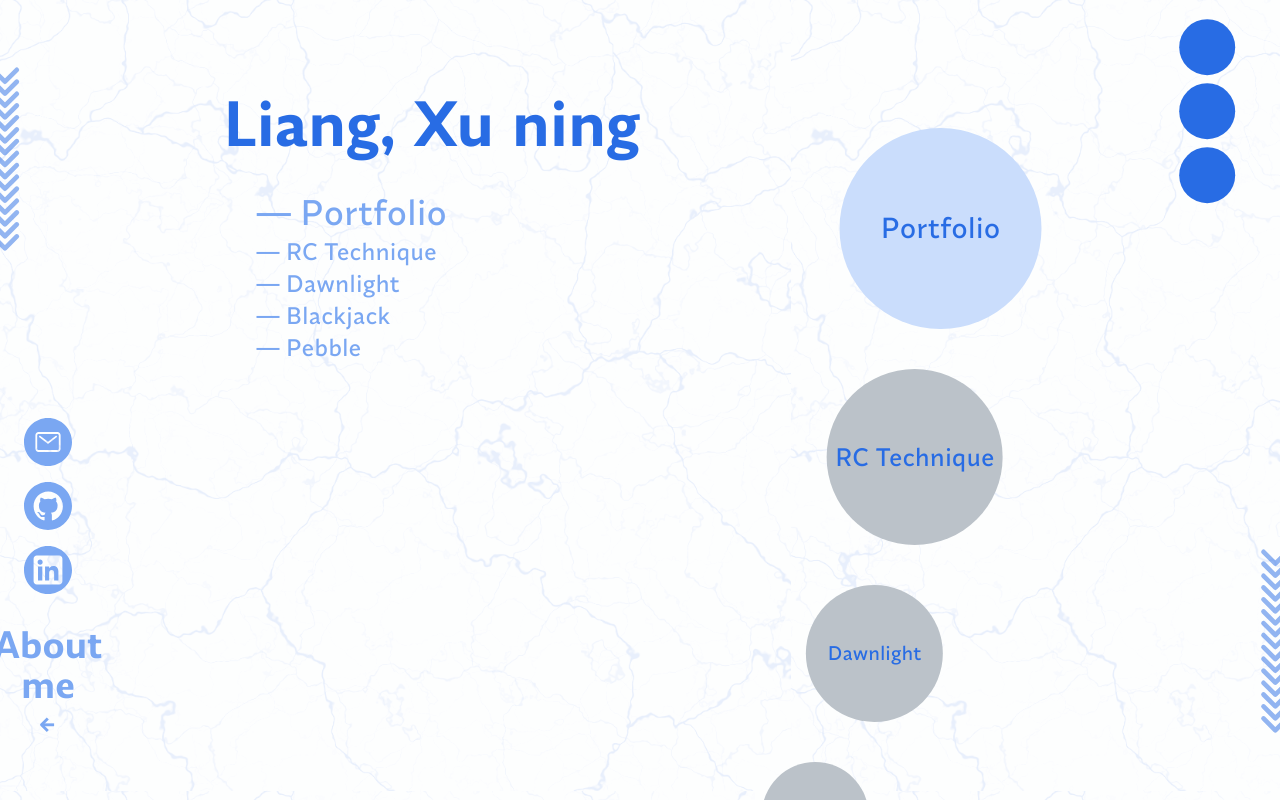
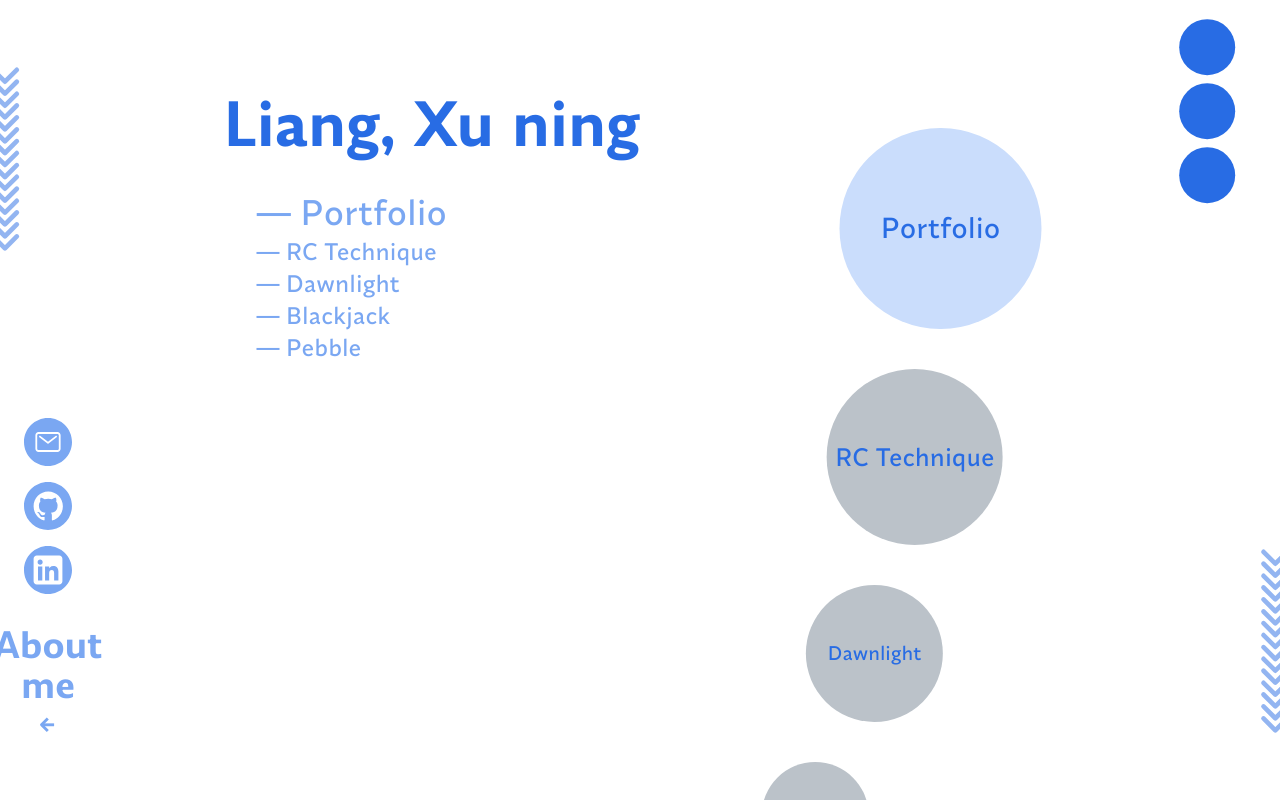
Before and after one commit to Ch3ru09/portfolio, a Next.js app: page / in a window 1280 px wide. Shown: the top 800 px of the page. Built offline with nearby package versions, Linux system fonts and the light colour scheme.

Commit message:
removed bg for now

```diff
--- a/src/app/globals.css
+++ b/src/app/globals.css
@@ -54,7 +54,7 @@ body {
   min-height: 100vh;
 }
 
-body::before {
+/* body::before {
   background-color: var(--background);
   background-image: url("/background.svg");
   background-repeat: infinite;
@@ -64,7 +64,7 @@ body::before {
   left: 0;
   height: 100%;
   width: 100%;
-  /* background-size: cover; */
+  /* background-size: cover;
   opacity: 0.1;
   z-index: -1;
-}
+} */
```
